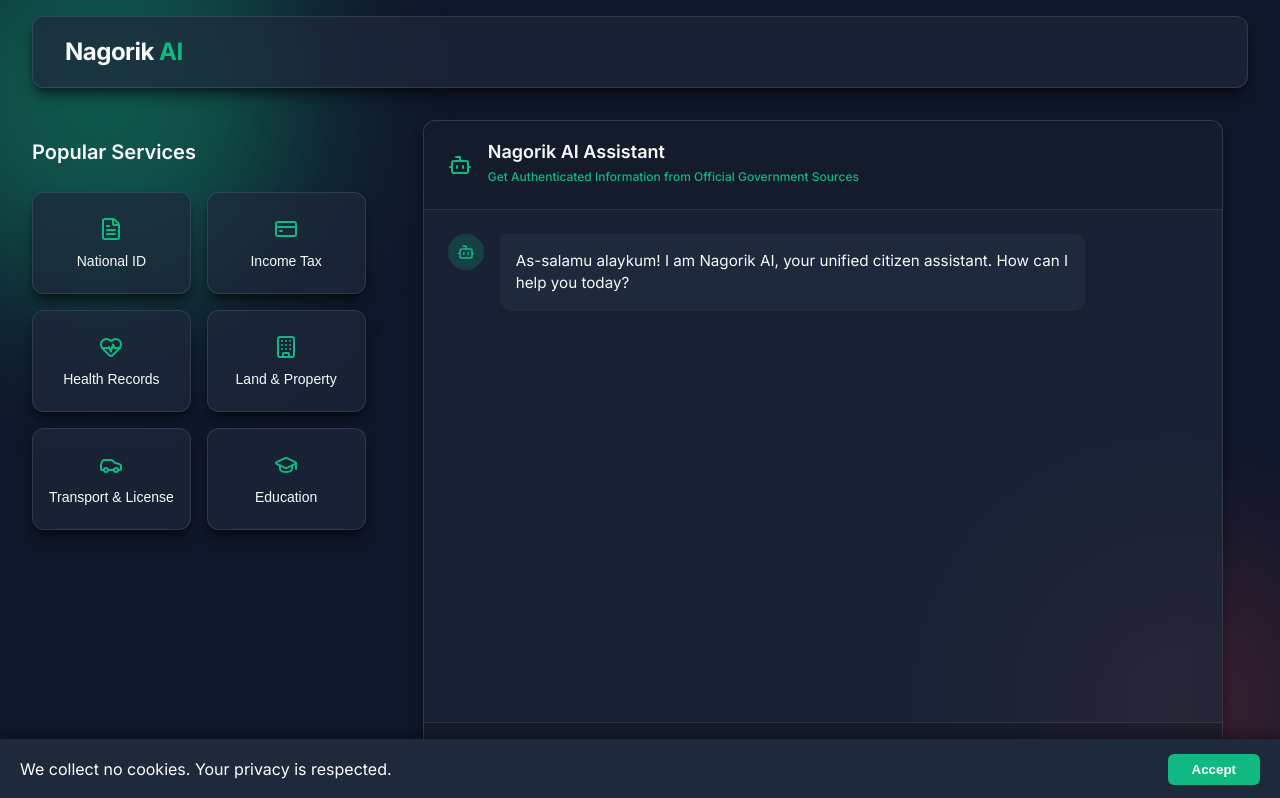
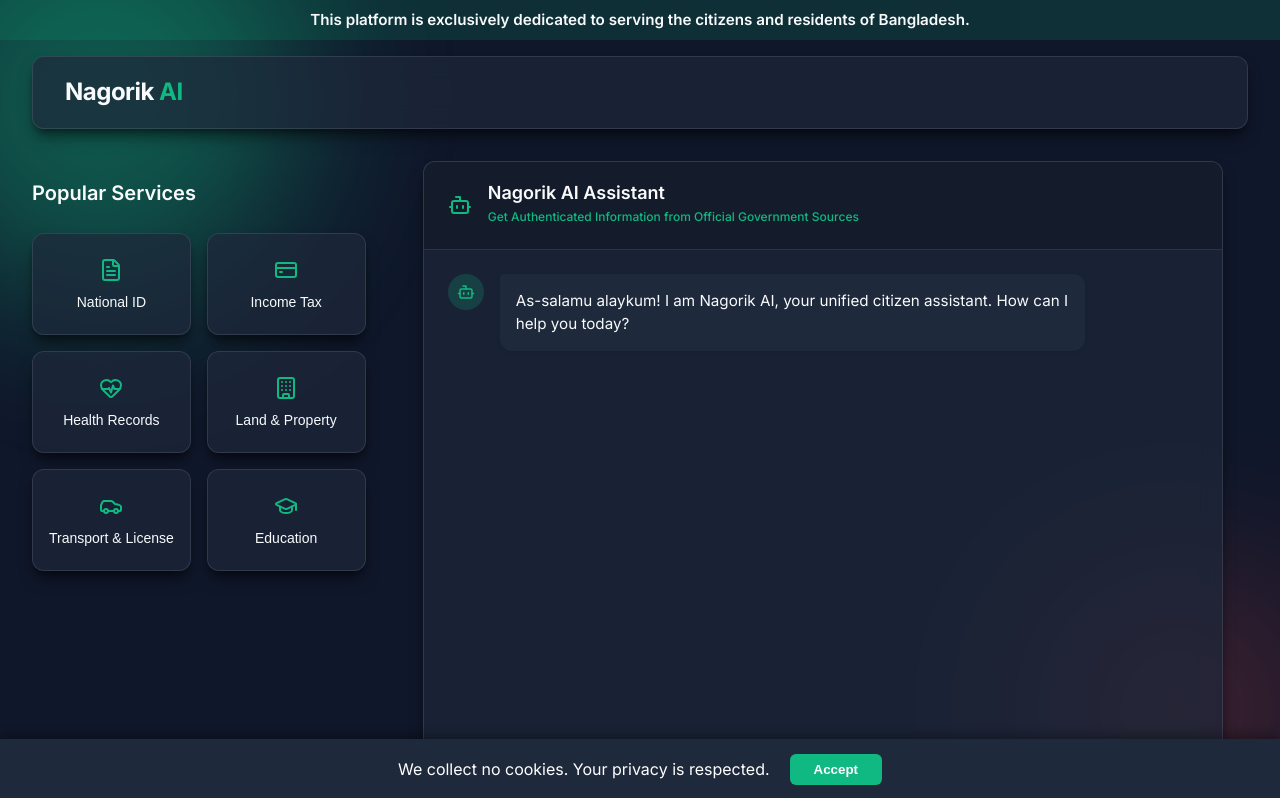
Before and after one commit to sayeed21141073/nagorikAI, a React (Vite) app: page / in a window 1280 px wide. Shown: the top 798 px of the page. Built offline with nearby package versions, Linux system fonts and the light colour scheme.

Commit message:
UI tweak: move regional notice to top, center cookie consent

```diff
--- a/src/App.css
+++ b/src/App.css
@@ -79,6 +79,17 @@
     width: 100%;
   }
 }
+.regional-banner {
+  background-color: rgba(16, 185, 129, 0.15); /* Soft accent color */
+  color: var(--text-primary);
+  text-align: center;
+  padding: 8px 15px;
+  font-size: 0.95rem;
+  font-weight: 600;
+  z-index: 50;
+  position: relative;
+  border-bottom: 1px solid var(--border-color);
+}
 
 .consent-banner {
   position: fixed;
@@ -89,8 +100,9 @@
   color: white;
   padding: 15px 20px;
   display: flex;
-  justify-content: space-between;
+  justify-content: center;
   align-items: center;
+  gap: 20px;
   z-index: 9999;
   font-size: 1rem;
   box-shadow: 0 -4px 10px rgba(0,0,0,0.3);
--- a/src/App.jsx
+++ b/src/App.jsx
@@ -20,6 +20,11 @@ function App() {
           <button className="consent-btn" onClick={() => setShowConsent(false)}>Accept</button>
         </div>
       )}
+
+      <div className="regional-banner">
+        This platform is exclusively dedicated to serving the citizens and residents of Bangladesh.
+      </div>
+
       <div className="background-shapes">
         <div className="shape shape-1"></div>
         <div className="shape shape-2"></div>
@@ -36,9 +41,6 @@ function App() {
         </section>
       </main>
       <footer className="app-footer">
-        <p style={{ marginBottom: '10px', color: 'var(--text-primary)', fontWeight: '500' }}>
-          This platform is exclusively dedicated to serving the citizens and residents of Bangladesh.
-        </p>
         <p>2026 Copyright © MD. SAYEED IBNE ZAMAN</p>
         <p>Email: <a href="mailto:sayeedibne.devops@gmail.com">sayeedibne.devops@gmail.com</a></p>
       </footer>
```
